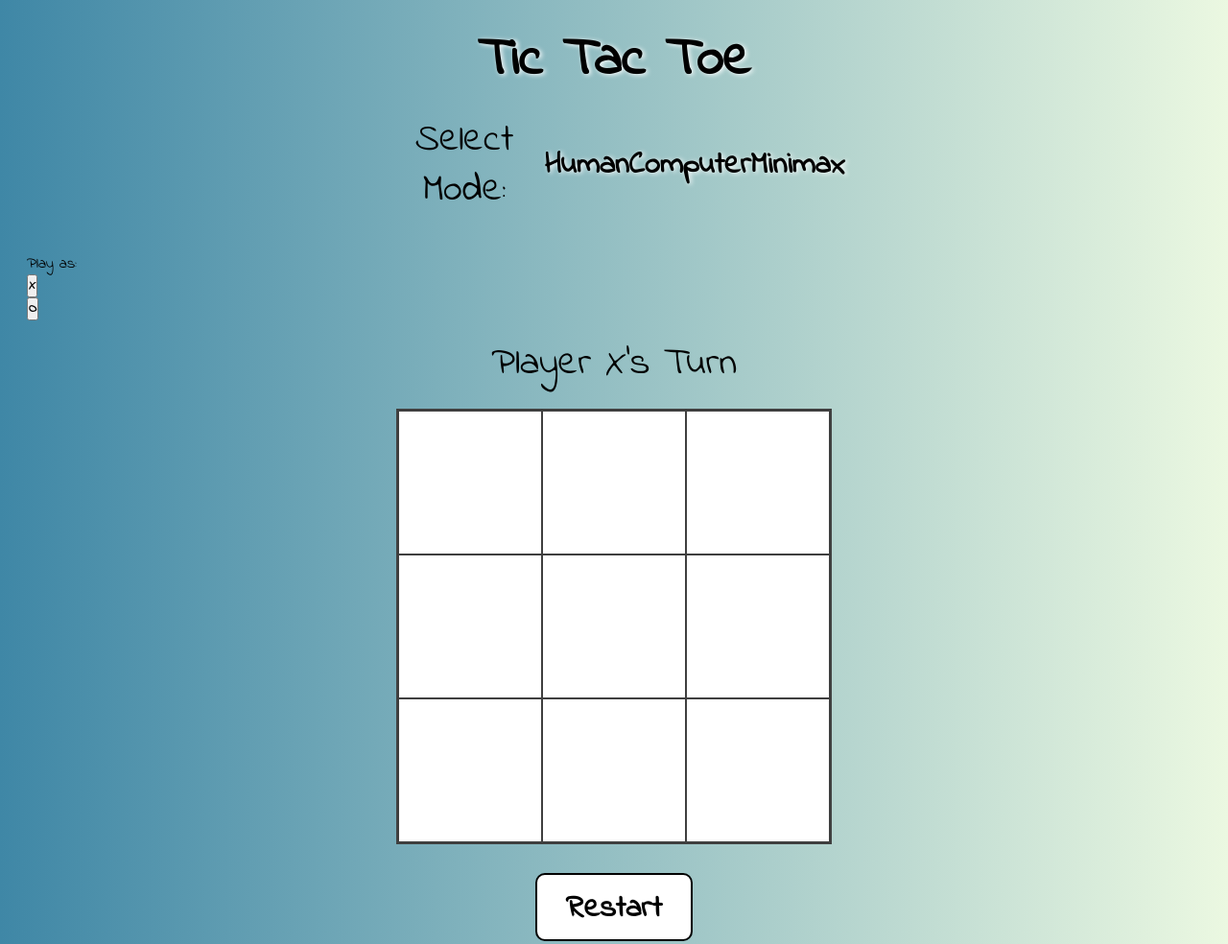
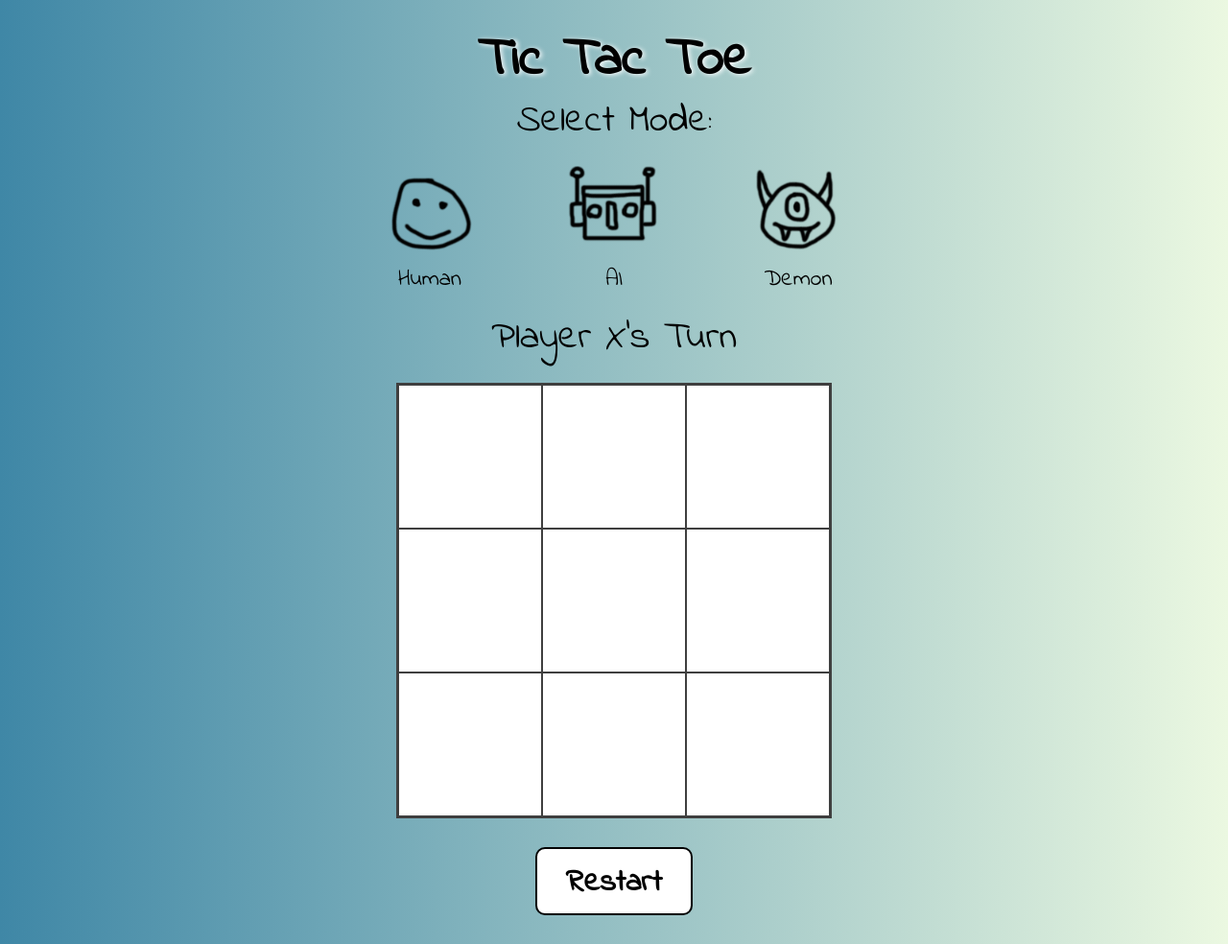
Before and after one commit to bogdanvolynets/tic_tac_toe, a website built with webpack: page dist/index.html in a window 1280 px wide. Shown: the top 984 px of the page at 96% size. Built offline with nearby package versions, Linux system fonts and the light colour scheme.

Commit message:
added icons for gamemode option, added better styling

```diff
--- a/src/globals.scss
+++ b/src/globals.scss
@@ -48,9 +48,44 @@ h1 {
     display: flex;
     justify-content: space-between;
     max-width: 480px;
-    margin: 20px auto 40px;
+    margin: 20px auto;
     &__text {
         font-size: 2.5rem;
         text-align: center;
     }
+    figure {
+        cursor: pointer;
+
+        .icon {
+            zoom: .8;
+            transition: 0.3s;
+        }
+        .caption {
+            font-size: 1.5rem;
+            text-align: center;
+        }
+
+        &:hover {
+            img {
+                transform: scale(1.1);
+            }
+        }
+    }
 }
+.signs {
+    display: none;
+    justify-content: space-between;
+    align-items: baseline;
+    max-width: 200px;
+    font-size: 1.75rem;
+    margin: 0 auto;
+    &__active {
+        display: flex;
+    }
+    .btn {
+        font-size: 2.5rem;
+        background: transparent;
+        border: none;
+        text-shadow: 2px 1px 5px #fff;
+    }
+}
--- a/src/index.js
+++ b/src/index.js
@@ -25,8 +25,9 @@ const gameBoard = (() => {
     // Select random empty field and return its value
     // returned value is field index in original board
     const getAiField = () => {
+        const aiBoard = findEmptyFields();
         const randomNumber = Math.floor(
-            Math.random() * findEmptyFields().length
+            Math.random() * aiBoard.length
         );
         return aiBoard[randomNumber];
     }
```
Also changed, not shown: dist/icons/demon-icon.png (added), dist/icons/human-icon.png (added), dist/icons/robot-icon.png (added), dist/index.html, dist/main.js, dist/styles.css, 2 other files.
